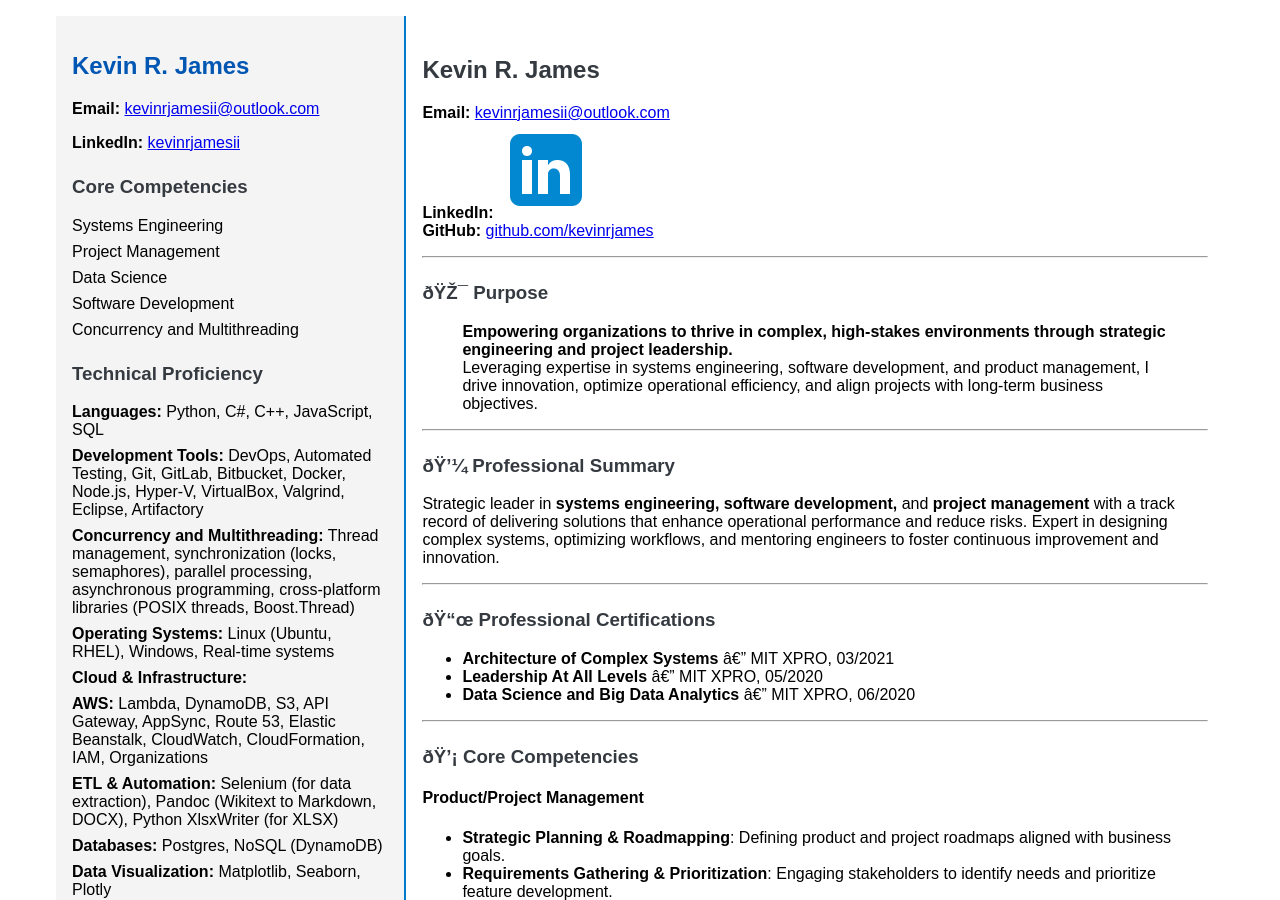
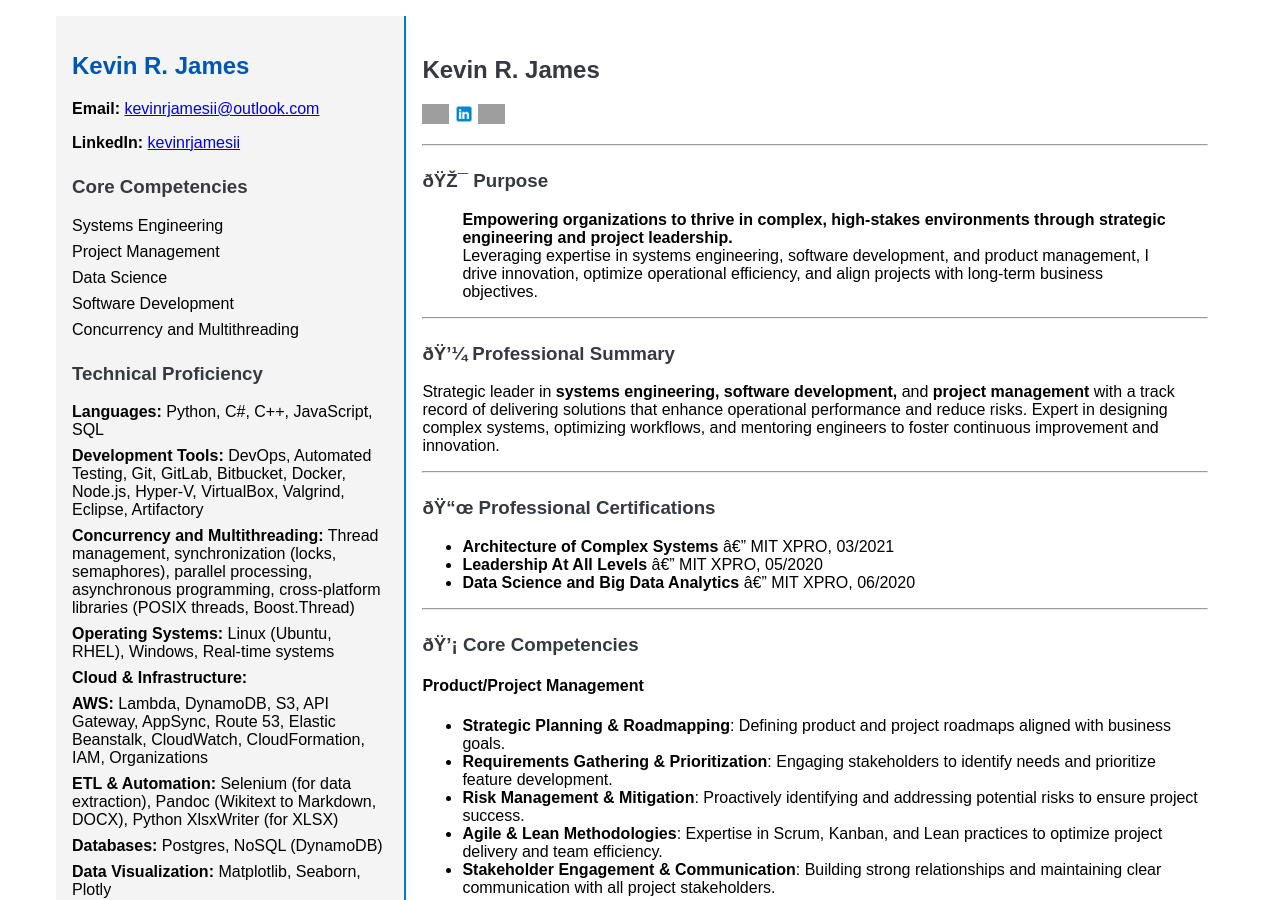
Before and after one commit to krjii/krjii.github.io, a Jekyll site: the page built from index.md, in a window 1280 px wide and 900 px high. Built offline with Jekyll 4.4.1, drawn with Linux system fonts in a browser that asks for light colours; grey boxes are pictures that could not be loaded.

Commit message:
add icons

```diff
--- a/index.md
+++ b/index.md
@@ -5,9 +5,9 @@ title: "Kevin R. James - Resume"
 
 ## Kevin R. James
 
-**Email:** [kevinrjamesii@outlook.com](mailto:kevinrjamesii@outlook.com)
-**LinkedIn:** [![LinkedIn](/assets/icons/linkedin_img.icons8.png)](https://www.linkedin.com/in/kevinrjamesii)
-**GitHub:** [github.com/kevinrjames](https://github.com/kevinrjames)
+[![Email](/assets/icons/email_icon.png){: style="height: 20px;"}](mailto:kevinrjamesii@outlook.com)
+[![LinkedIn](/assets/icons/linkedin_img.icons8.png){: style="height: 20px;"}](https://www.linkedin.com/in/kevinrjamesii)
+[![GitHub](/assets/icons/github_.icons8.png){: style="height: 20px;"}](https://github.com/kevinrjames)
 
 ---
 
```
Also changed, not shown: assets/icons/email_icons8.png (added), assets/icons/github_icons8.png (added).
